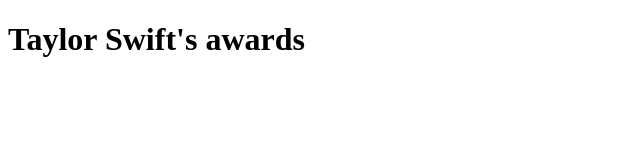
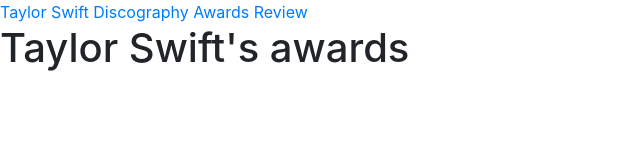
Before and after one commit to roguerreiro/project0, a plain HTML site: page awards.html in a window 1280 px wide. Shown: the whole page, without its empty margins (0-640 px from the left). Drawn offline with nearby package versions, Linux system fonts and the light colour scheme.

Commit message:
Updated html and added image files
Linked Bootstrap and added headers to all HTML pages

Added image files into a /images folder

```diff
--- a/awards.html
+++ b/awards.html
@@ -3,8 +3,15 @@
     <head>
         <title>Awards</title>
         <link href="styles.css" rel="stylesheet">
+        <link rel="stylesheet" href="https://stackpath.bootstrapcdn.com/bootstrap/4.5.0/css/bootstrap.min.css" integrity="sha384-9aIt2nRpC12Uk9gS9baDl411NQApFmC26EwAOH8WgZl5MYYxFfc+NcPb1dKGj7Sk" crossorigin="anonymous">
     </head>
     <body>
+        <header>
+          <a href="index.html">Taylor Swift</a>
+          <a href="songs.html">Discography</a>
+          <a href="awards.html">Awards</a>
+          <a href="review.html">Review</a>
+        </header>
         <h1>Taylor Swift's awards</h1>
     </body>
 </html>
```
Also changed, not shown: review.html (+7 -0 lines), songs.html (+2 -1 lines), images/1989.jpg (added), images/fearless.jpg (added), images/lover.jpg (added), images/red.jpeg (added), images/reputation.jpg (added), images/speaknow.jpg (added), images/taylorswift.jpg (added), 1 other file.
